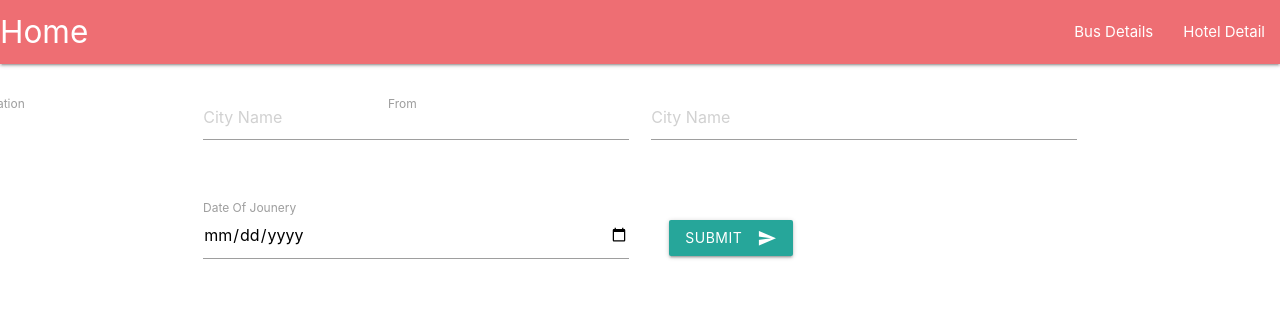
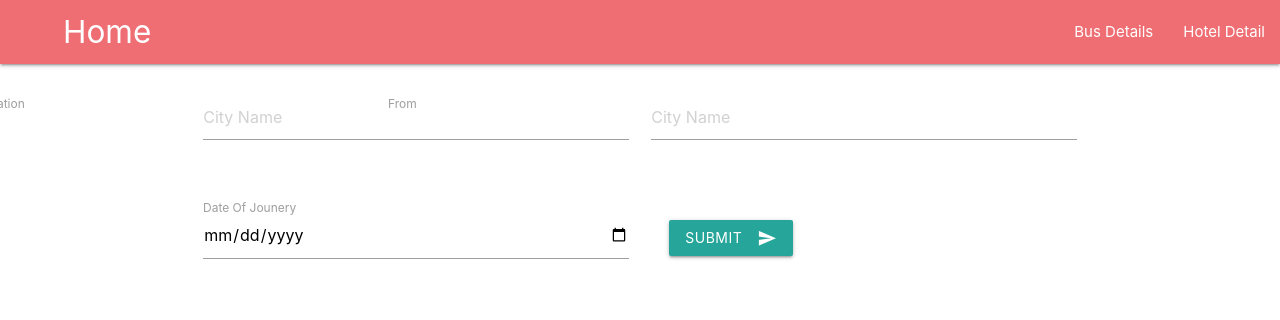
Before and after one commit to thrilok209/Projectusingapi, a website: page index.html in a window 1280 px wide. Drawn offline with nearby package versions, Linux system fonts and the light colour scheme.

Commit message:
change home button to logo button

```diff
--- a/css/src/main.scss
+++ b/css/src/main.scss
@@ -1,3 +1,6 @@
+#logoReload{
+  left: 2em;
+}
 #detailOfBus{
   margin-bottom: 0;
   padding-bottom: 0;
```
Also changed, not shown: css/main.css, 1 other file.
